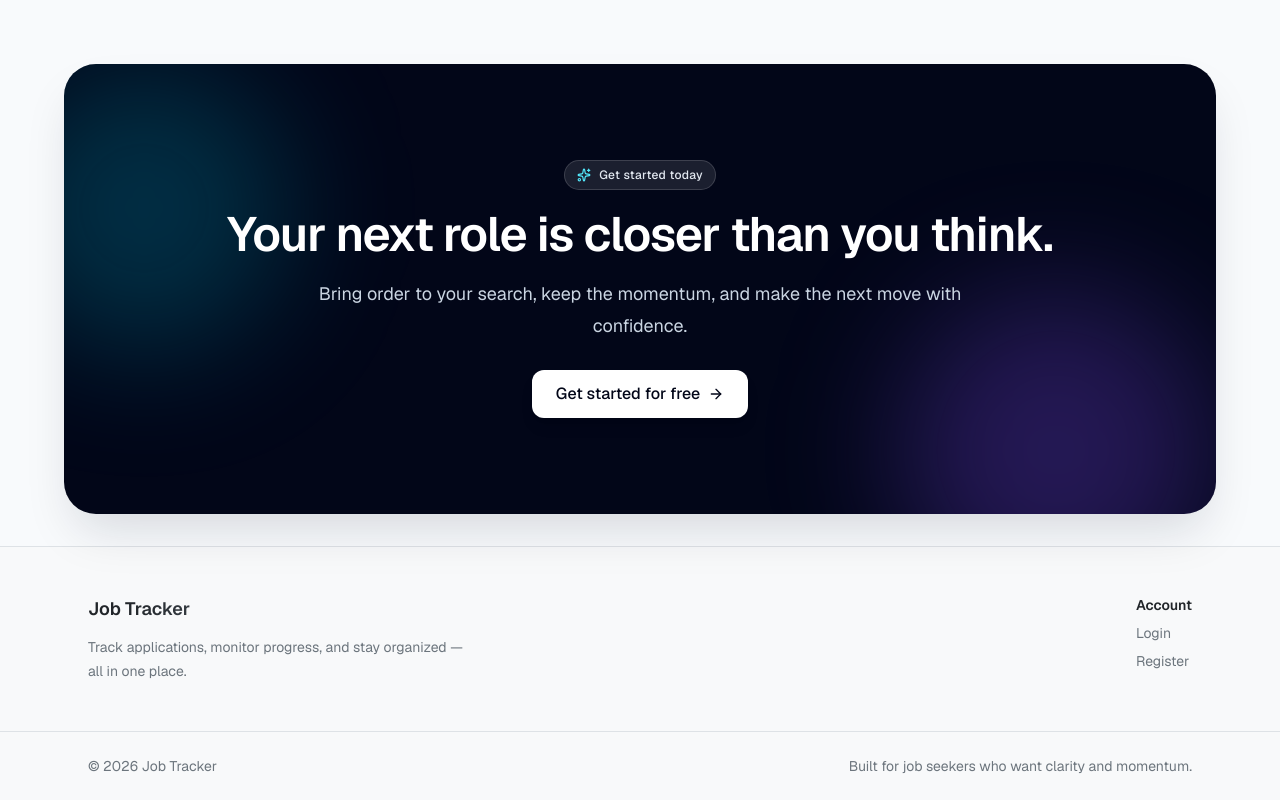
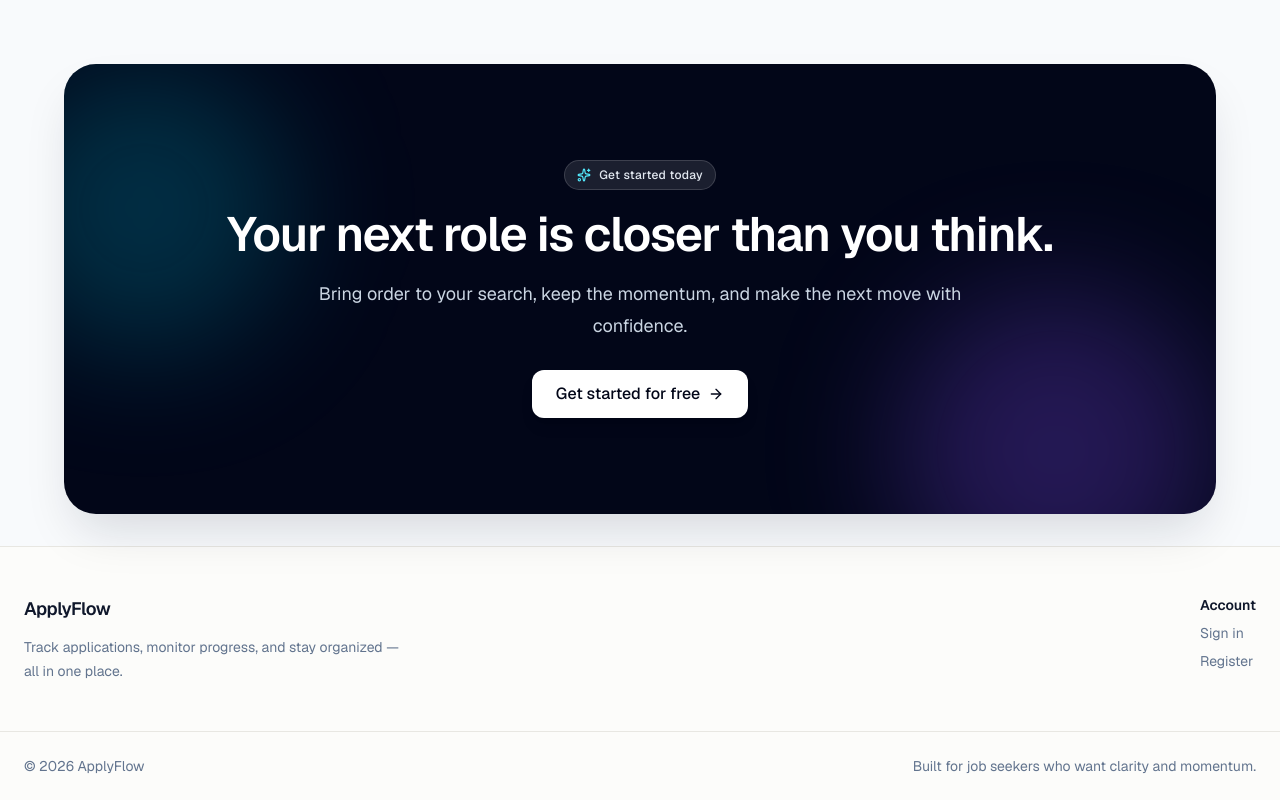
Before and after one commit to DarthCoder-afk/ApplyFlow, a Next.js app in the folder frontend/: page / in a window 1280 px wide. Shown: the part 4938-5738 px from the top of the page. Built offline with nearby package versions, Linux system fonts and the light colour scheme.

Commit message:
Update LandingFooter component styles and content

```diff
--- a/frontend/src/components/landing/landing-footer.tsx
+++ b/frontend/src/components/landing/landing-footer.tsx
@@ -2,34 +2,29 @@ import Link from 'next/link';
 
 export default function LandingFooter() {
   return (
-    <footer className="w-full border-t border-[#dee2e6] bg-[#f8f9fa] text-[#212529]">
-      <div className="mx-auto flex w-full max-w-6xl flex-col gap-8 px-6 py-12 md:flex-row md:items-start md:justify-between">
+    <footer className="w-full border-t border-[#e8e7e2] bg-[#fcfcfa] text-slate-900">
+      <div className="mx-auto flex w-full max-w-7xl flex-col gap-8 px-6 py-12 md:flex-row md:items-start md:justify-between">
         <div className="max-w-sm">
-          <Link href="/" className="text-lg font-semibold">
-            Job{' '}
-            <span className="bg-gradient-to-r from-[#212529] to-[#343a40] bg-clip-text text-transparent">
-              Tracker
-            </span>
-          </Link>
-          <p className="mt-3 text-sm leading-6 text-[#6c757d]">
+          <Link href="/" className="text-lg font-semibold tracking-tight">ApplyFlow</Link>
+          <p className="mt-3 text-sm leading-6 text-slate-500">
             Track applications, monitor progress, and stay organized — all in one place.
           </p>
         </div>
 
         <div className="flex flex-col gap-2 text-sm">
-          <p className="font-semibold text-[#212529]">Account</p>
-          <Link href="/login" className="text-[#6c757d] transition hover:text-[#212529]">
-            Login
+          <p className="font-semibold text-slate-900">Account</p>
+          <Link href="/login" className="text-slate-500 transition hover:text-slate-900">
+            Sign in
           </Link>
-          <Link href="/register" className="text-[#6c757d] transition hover:text-[#212529]">
+          <Link href="/register" className="text-slate-500 transition hover:text-slate-900">
             Register
           </Link>
         </div>
       </div>
 
-      <div className="border-t border-[#dee2e6]">
-        <div className="mx-auto flex w-full max-w-6xl flex-col gap-2 px-6 py-6 text-sm text-[#6c757d] sm:flex-row sm:items-center sm:justify-between">
-          <p>© {new Date().getFullYear()} Job Tracker</p>
+      <div className="border-t border-[#e8e7e2]">
+        <div className="mx-auto flex w-full max-w-7xl flex-col gap-2 px-6 py-6 text-sm text-slate-500 sm:flex-row sm:items-center sm:justify-between">
+          <p>© {new Date().getFullYear()} ApplyFlow</p>
           <p>Built for job seekers who want clarity and momentum.</p>
         </div>
       </div>
```
